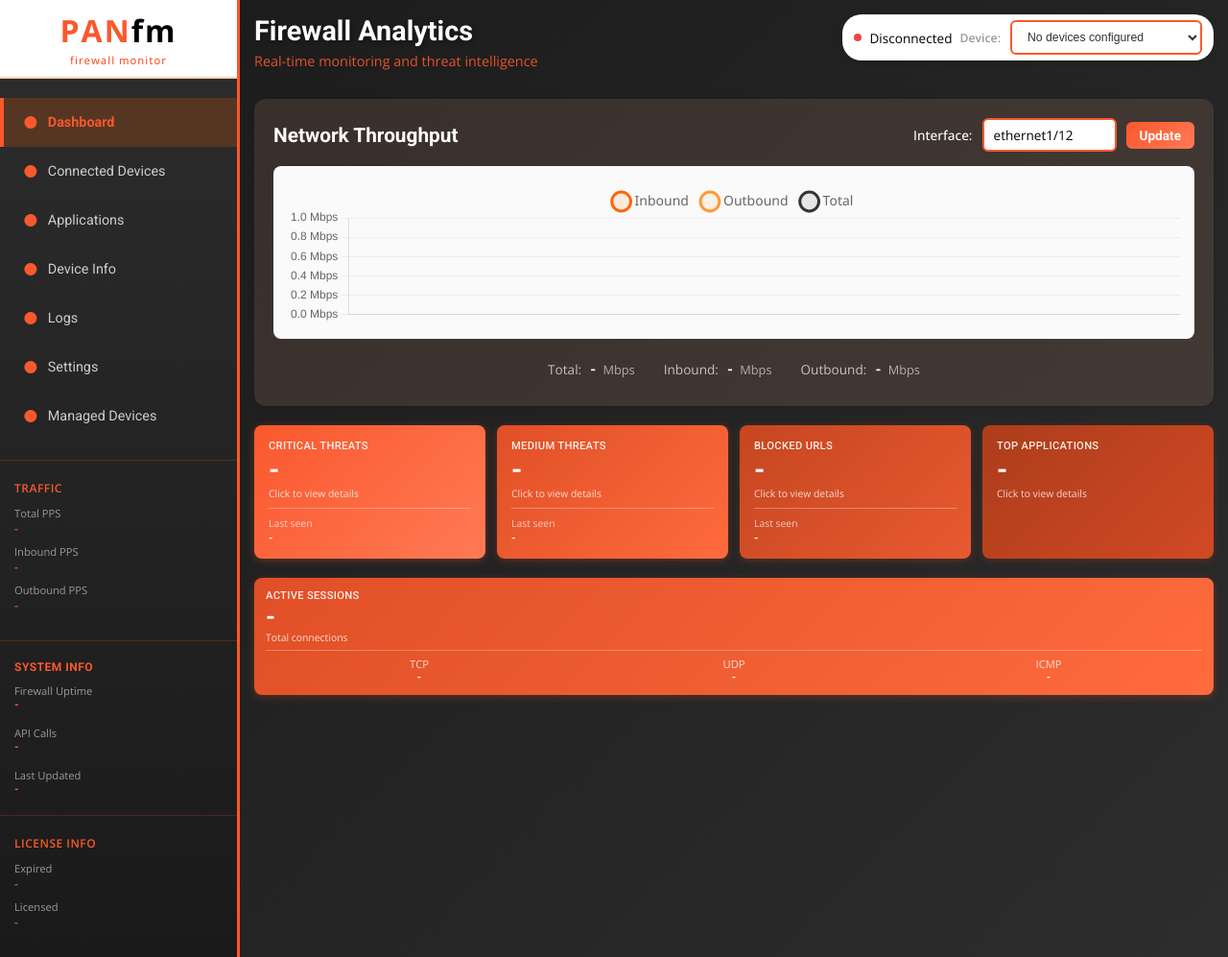
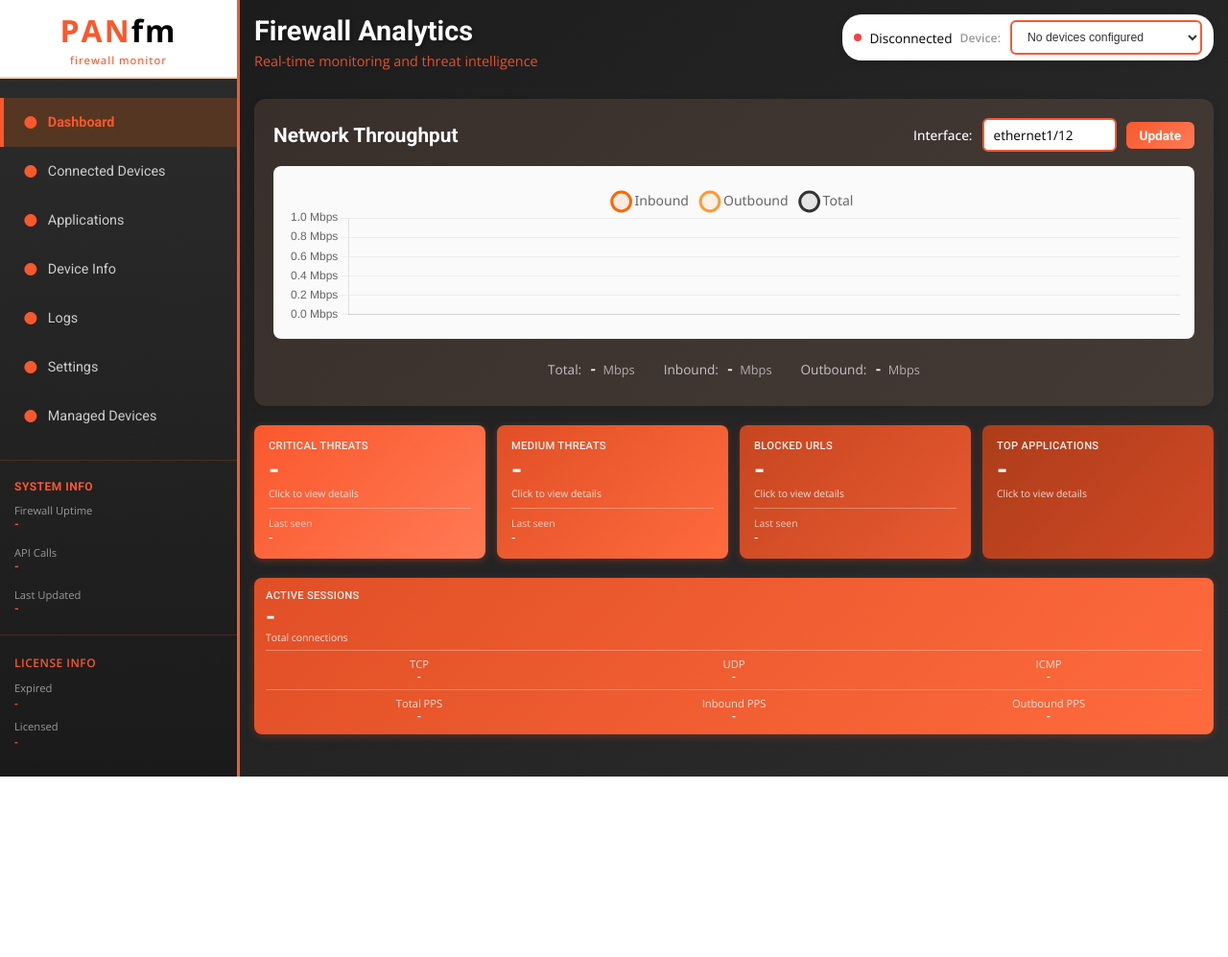
Before and after one commit to csmblade/PANfm, a Flask app: page / in a window 1280 px wide. Shown: the whole page at 96% size. After the commit the page ends 809 px from the top, so only its background shows below. Run offline with Flask 3, Linux system fonts and the light colour scheme; data that the repository does not hold is empty.

Commit message:
Move traffic stats to Active Sessions tile and fix graph time display
Changes:
1. Moved traffic information from sidebar to Active Sessions tile
   - Added Total PPS, Inbound PPS, Outbound PPS to Active Sessions
   - Separated with border for clear visual distinction
   - Removed Traffic section from sidebar entirely
   - Updated JavaScript to populate new element IDs

2. Fixed graph time display taking too much space
   - Removed label rotation (45° → 0°)
   - Limited number of ticks to maximum 10
   - Enabled auto-skip with padding
   - Reduced font size from 11px to 10px
   - Labels now horizontal and properly spaced

Active Sessions tile now shows:
- Session count (Total, TCP, UDP, ICMP)
- Traffic stats (Total PPS, Inbound PPS, Outbound PPS)

Result: Cleaner sidebar, more informative Active Sessions tile, and graph with proper time labels

🤖 Generated with [Claude Code](https://claude.com/claude-code)

Co-Authored-By: Claude <noreply@anthropic.com>

```diff
--- a/static/app.js
+++ b/static/app.js
@@ -139,10 +139,13 @@ const chart = new Chart(ctx, {
                 },
                 ticks: {
                     font: {
-                        size: 11
+                        size: 10
                     },
-                    maxRotation: 45,
-                    minRotation: 45
+                    maxRotation: 0,
+                    minRotation: 0,
+                    maxTicksLimit: 10,
+                    autoSkip: true,
+                    autoSkipPadding: 10
                 }
             },
             y: {
@@ -283,19 +286,19 @@ function updateStats(data) {
             sidebarUptimeElement.textContent = data.cpu.uptime;
         }
 
-        // Update PPS display in sidebar
-        const sidebarTotalPpsElement = document.getElementById('sidebarTotalPps');
-        const sidebarInboundPpsElement = document.getElementById('sidebarInboundPps');
-        const sidebarOutboundPpsElement = document.getElementById('sidebarOutboundPps');
+        // Update PPS display in Active Sessions tile
+        const totalPpsElement = document.getElementById('totalPps');
+        const inboundPpsElement = document.getElementById('inboundPps');
+        const outboundPpsElement = document.getElementById('outboundPps');
 
-        if (data.total_pps !== undefined && sidebarTotalPpsElement) {
-            sidebarTotalPpsElement.textContent = data.total_pps.toLocaleString();
+        if (data.total_pps !== undefined && totalPpsElement) {
+            totalPpsElement.textContent = data.total_pps.toLocaleString();
         }
-        if (data.inbound_pps !== undefined && sidebarInboundPpsElement) {
-            sidebarInboundPpsElement.textContent = data.inbound_pps.toLocaleString();
+        if (data.inbound_pps !== undefined && inboundPpsElement) {
+            inboundPpsElement.textContent = data.inbound_pps.toLocaleString();
         }
-        if (data.outbound_pps !== undefined && sidebarOutboundPpsElement) {
-            sidebarOutboundPpsElement.textContent = data.outbound_pps.toLocaleString();
+        if (data.outbound_pps !== undefined && outboundPpsElement) {
+            outboundPpsElement.textContent = data.outbound_pps.toLocaleString();
         }
 
     }
--- a/templates/index.html
+++ b/templates/index.html
@@ -516,23 +516,6 @@
             </div>
         </div>
 
-        <!-- Packets Per Second (PPS) -->
-        <div style="padding: 20px 15px; border-top: 1px solid rgba(255, 102, 0, 0.2);">
-            <div style="font-size: 0.75em; color: #FA582D; font-weight: 600; margin-bottom: 10px; text-transform: uppercase; letter-spacing: 0.5px;">Traffic</div>
-            <div style="margin-bottom: 8px;">
-                <div style="color: #999; font-size: 0.7em;">Total PPS</div>
-                <div id="sidebarTotalPps" style="color: #FA582D; font-size: 0.75em; font-weight: 600;">-</div>
-            </div>
-            <div style="margin-bottom: 8px;">
-                <div style="color: #999; font-size: 0.7em;">Inbound PPS</div>
-                <div id="sidebarInboundPps" style="color: #FA582D; font-size: 0.75em; font-weight: 600;">-</div>
-            </div>
-            <div style="margin-bottom: 8px;">
-                <div style="color: #999; font-size: 0.7em;">Outbound PPS</div>
-                <div id="sidebarOutboundPps" style="color: #FA582D; font-size: 0.75em; font-weight: 600;">-</div>
-            </div>
-        </div>
-
         <!-- System Stats -->
         <div style="padding: 20px 15px; border-top: 1px solid rgba(255, 102, 0, 0.2);">
             <div style="font-size: 0.75em; color: #FA582D; font-weight: 600; margin-bottom: 10px; text-transform: uppercase; letter-spacing: 0.5px; font-family: var(--font-primary);">System Info</div>
@@ -697,6 +680,21 @@
                 <div style="text-align: center;">
                     <div style="opacity: 0.8; font-family: var(--font-secondary);">ICMP</div>
                     <div id="icmpValue" style="font-weight: 600; font-family: var(--font-primary);">-</div>
+                </div>
+            </div>
+            <!-- Traffic Stats -->
+            <div style="display: grid; grid-template-columns: 1fr 1fr 1fr; gap: 8px; margin-top: 6px; padding-top: 6px; border-top: 1px solid rgba(255,255,255,0.3); font-size: 0.7em;">
+                <div style="text-align: center;">
+                    <div style="opacity: 0.8; font-family: var(--font-secondary);">Total PPS</div>
+                    <div id="totalPps" style="font-weight: 600; font-family: var(--font-primary);">-</div>
+                </div>
+                <div style="text-align: center;">
+                    <div style="opacity: 0.8; font-family: var(--font-secondary);">Inbound PPS</div>
+                    <div id="inboundPps" style="font-weight: 600; font-family: var(--font-primary);">-</div>
+                </div>
+                <div style="text-align: center;">
+                    <div style="opacity: 0.8; font-family: var(--font-secondary);">Outbound PPS</div>
+                    <div id="outboundPps" style="font-weight: 600; font-family: var(--font-primary);">-</div>
                 </div>
             </div>
         </div>
```
